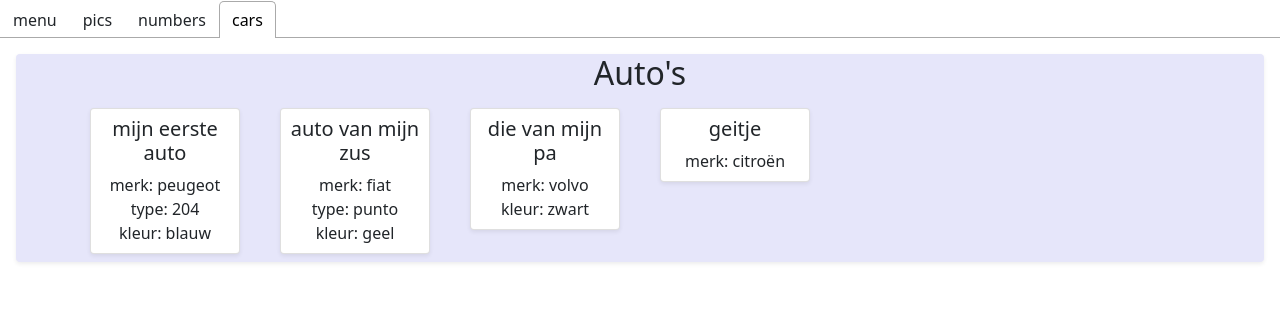
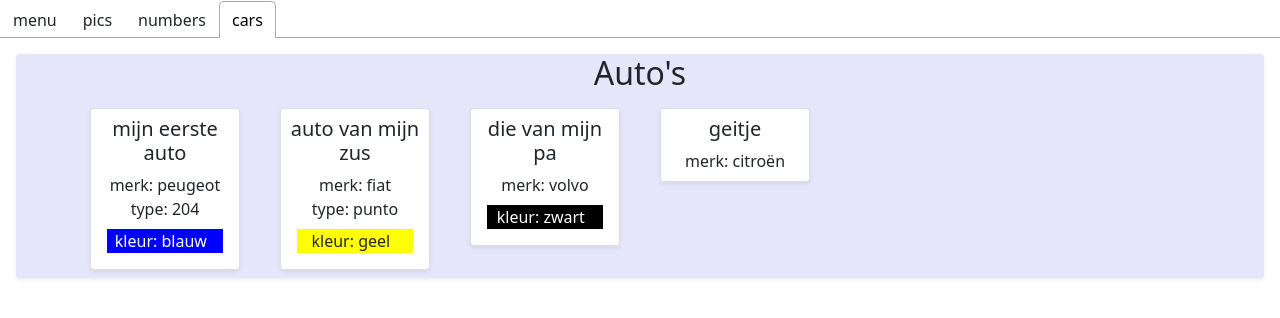
Before and after one commit to kristofmoons/toets2_react, a React (Create React App) app: page / in a window 1280 px wide. Both pictures are taken after a click on the tab "cars". Shown: the top 318 px of the page. Built offline with nearby package versions, Linux system fonts and the light colour scheme.

Commit message:
carcolor

```diff
--- a/src/components/Cars.js
+++ b/src/components/Cars.js
@@ -1,5 +1,35 @@
 import PropTypes from "prop-types";
 import {Card, Col, Container, Row} from "react-bootstrap";
+
+const COLORS_CAR_CSS = [
+    {nameInCar: "blauw", backGroundColorInCss: "blue", colorInCss: "white"},
+    {nameInCar: "geel", backGroundColorInCss: "yellow"},
+    {nameInCar: "zwart", backGroundColorInCss: "black", colorInCss: "white"},
+    {nameInCar: "wit", backGroundColorInCss: "white"},
+    {nameInCar: "rood", backGroundColorInCss: "red", colorInCss: "white"},
+    {nameInCar: "grijs", backGroundColorInCss: "grey", colorInCss: "white"},
+    {nameInCar: "groen", backGroundColorInCss: "green", colorInCss: "white"},
+];
+
+//merk op: dit is een gewone functie, geen React-Component
+function styleColor(color) {
+    const colorCarCss = COLORS_CAR_CSS.find(c => c.nameInCar === color);
+    if (!colorCarCss) return;
+    return {
+        backgroundColor: colorCarCss.backGroundColorInCss,
+        color: colorCarCss.colorInCss,
+        margin: "0.5em"
+    };
+}
+
+function CarColor(props) {
+    const {color} = props;
+
+    if (!color) return null;
+    return <div style={styleColor(color)}>
+        kleur: {color} &nbsp;
+    </div>;
+}
 
 function Car(props) {
     const {car} = props;
@@ -11,7 +41,7 @@ function Car(props) {
                 <h5>{car.name}</h5>
                 {car.brand && <div>merk: {car.brand}</div>}
                 {car.type && <div>type: {car.type}</div>}
-                {car.color && <div>kleur: {car.color}</div>}
+                <CarColor color={car.color}/>
             </Card>
         </Col>
     );
```
